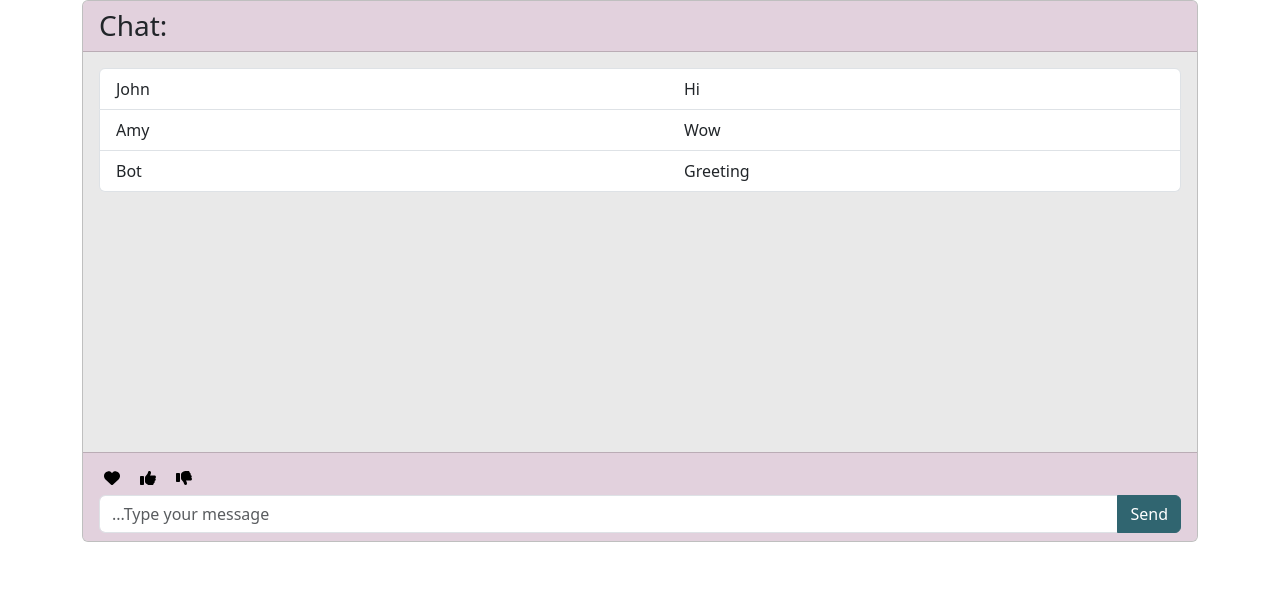
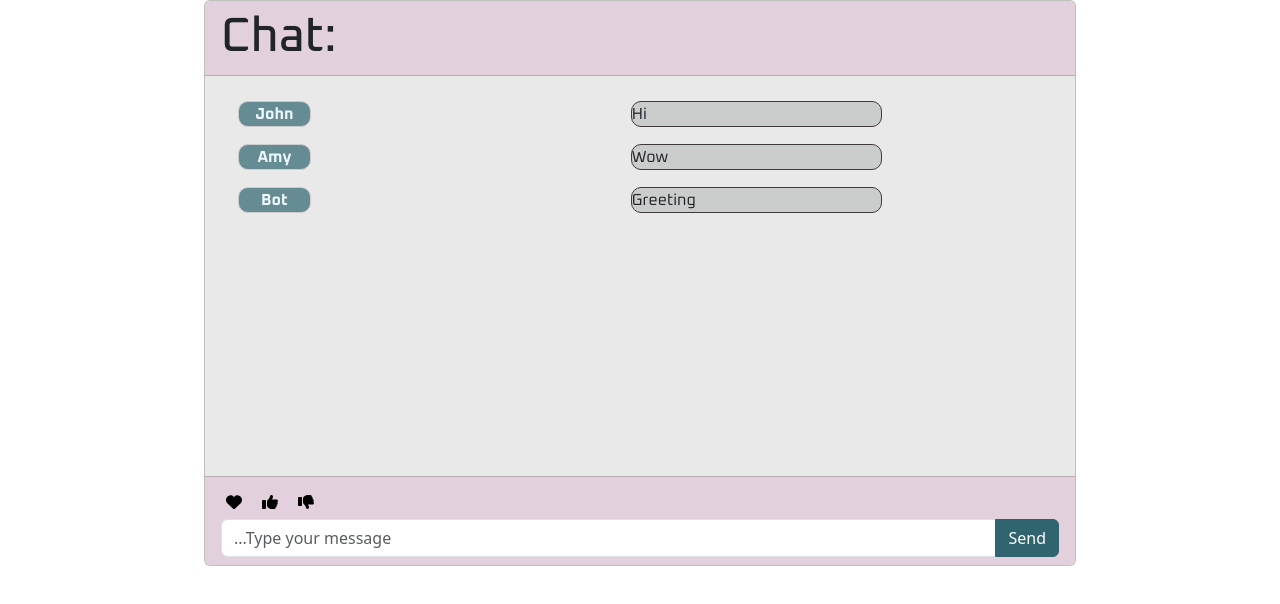
Before and after one commit to yarik89spb/personal-project, a React (Vite) app in the folder client/: page /guest in a window 1280 px wide. Shown: the top 604 px of the page. Built offline with nearby package versions, Linux system fonts and the light colour scheme; no server answers; what chartjs-plugin-datalabels would draw is missing.

Commit message:
Slightly re-style chat winddow

```diff
--- /dev/null
+++ b/client/src/components/ChatComments.css
@@ -0,0 +1,33 @@
+@import url('https://fonts.googleapis.com/css2?family=Oxanium:wght@200..800&display=swap');
+
+h3.card-header{
+  font-size: 3rem;
+  font-family: 'Oxanium', sans-serif;
+}
+
+.list-group-item.d-flex.justify-content-between.align-items-start.comment-line{
+  background-color: rgba(0, 0, 0, 0);
+  border-color:rgba(0, 0, 0, 0);
+  margin-right: 10px;
+}
+
+.user-name{
+  background-color: rgba(48, 101, 112, 0.7);
+  margin-right: 20rem;
+  border: 1px solid #ccc;
+  color: aliceblue;
+  font-weight: bold;
+  border-radius: 10px;
+  text-align: center;
+  font-family: 'Oxanium', sans-serif;
+}
+
+div.text-wrap.user-comment{
+  background-color: rgba(191, 193, 193, 0.7);
+  margin-right: 20rem;
+  border: 1px solid #3f3b3b;
+  border-radius: 10px;
+  text-align: left;
+  font-family: 'Oxanium', sans-serif;
+  margin-right: 150px;
+}
--- a/client/src/components/ChatComments.tsx
+++ b/client/src/components/ChatComments.tsx
@@ -1,5 +1,6 @@
 import React from 'react';
 import { Comment } from '../utils/interfaces';
+import './ChatComments.css'
 
 interface ChatCommentsProps {
   comments: Comment[];
@@ -9,11 +10,11 @@ const ChatComments: React.FC<ChatCommentsProps> = ({ comments }) => {
   return (
     <ul className='list-group list-group'>
       {comments.map((comment, index) => (
-        <li key={index} className='list-group-item d-flex justify-content-between align-items-start'>
-          <div className="text-wrap" style={{width: '30rem'}}>
+        <li key={index} className='list-group-item d-flex justify-content-between align-items-start comment-line'>
+          <div className="text-wrap user-name" style={{width: '20rem'}}>
             {comment.userName}
           </div>
-          <div className="text-wrap" style={{width: '30rem'}}>
+          <div className="text-wrap user-comment" style={{width: '70rem'}}>
             {comment.text}
           </div>
         </li>
--- a/client/src/components/GuestView.css
+++ b/client/src/components/GuestView.css
@@ -3,6 +3,9 @@
   white-space: pre-wrap;
   word-wrap: break-word;
 } */
+#chat-container{
+  max-width: 70%;
+}
 
 .btn.btn-primary {
   /* Your custom styles */
```
